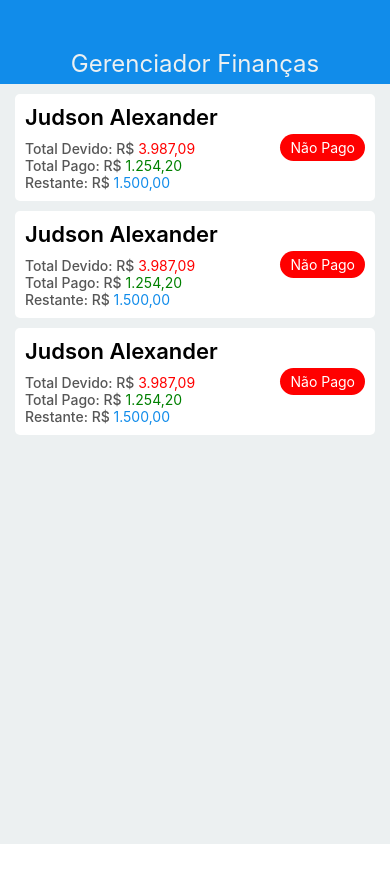
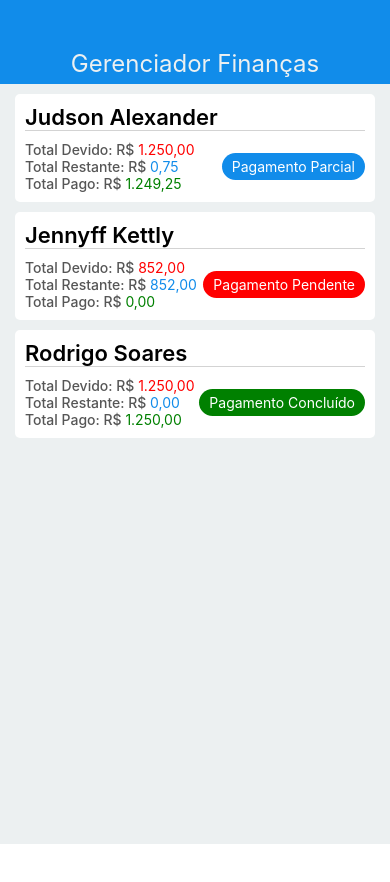
Before and after one commit to Rodrisc/Financas, a React Native app: screen / in a window 390 px wide. Shown: the top 882 px of the page. Built offline with nearby package versions, Linux system fonts and the light colour scheme.

Commit message:
finalizacao listRenderer

```diff
--- a/App.tsx
+++ b/App.tsx
@@ -1,40 +1,8 @@
-import { StatusBar } from 'expo-status-bar';
-import { bgColor } from './colors';
-import { StyleSheet, Text, View } from 'react-native';
-
-import Header from './src/components/Header';
-import ListRenderer from './src/components/ListRenderer';
+import React from 'react';
+import Index from './src/screens/Index'
 
 export default function App() {
   return (
-    <View style={styles.container}>
-      {/* <Text>hehehe</Text>
-      <StatusBar style="auto" /> */}
-      <Header title='Gerenciador Finanças' back={false} />
-      <View style={styles.container2}>
-        <ListRenderer />
-        <ListRenderer />
-        <ListRenderer />
-      </View>
-      {/* <Teste /> */}
-    </View>
+    <Index />
   );
 }
-
-const styles = StyleSheet.create({
-  container: {
-    // flex: 1,
-    backgroundColor: bgColor,
-    height: '100%',
-    // flex: 1,
-    // flexDirection: 'column'
-    // alignItems: 'center',
-    // justifyContent: 'center',
-  },
-  container2: {
-    height: '100%',
-    marginLeft: 15,
-    marginRight: 15,
-    // backgroundColor: '#fff',
-  }
-});
--- a/colors.ts
+++ b/colors.ts
@@ -14,6 +14,8 @@ export const textColor = '#ECF0F1'
 // fim cores header
 
 // ========================= cores do listRenderer =========================
+export const borderBottomColorInfoUser = '#D3D3D3'
+export const bgColorListRenderer = '#fff'
 export const textUser = '#000'
 export const textPago = '#008000'
 export const textDevido = '#FF0000'
--- a/package.json
+++ b/package.json
@@ -9,12 +9,16 @@
     "web": "expo start --web"
   },
   "dependencies": {
+    "@react-navigation/native": "^6.1.12",
+    "@react-navigation/native-stack": "^6.9.20",
+    "@types/react": "~18.2.45",
     "expo": "~50.0.7",
     "expo-status-bar": "~1.11.1",
     "react": "18.2.0",
     "react-native": "0.73.4",
     "typescript": "^5.3.0",
-    "@types/react": "~18.2.45"
+    "react-native-screens": "~3.29.0",
+    "react-native-safe-area-context": "4.8.2"
   },
   "devDependencies": {
     "@babel/core": "^7.20.0"
--- a/src/components/ListRenderer.tsx
+++ b/src/components/ListRenderer.tsx
@@ -1,42 +1,68 @@
 import { FlatList, View, Text } from "react-native"
 import styles from "./styles/listRenderer"
-import { textPago, textDevido, textRestante } from "../../colors"
+import { textPago, textDevido, textRestante, bgColorListRenderer } from "../../colors"
+import formatNumber from "../utils/FormatNumer";
 
-// interface ListRendererProps {
-//     data: object
-// }
+interface ListRendererProps {
+    user: string;
+    devido: number;
+    pago: number;
+}
 
-const ListRenderer: React.FC = () => {
+const ListRenderer: React.FC<ListRendererProps> = ({user, devido, pago}) => {
+    var status : number
+        , restante : number = 0;
 
     const arrStatus = Array(
-        'Pago',
-        'Pendente',
-        'Pago Parcial'
+        'Pagamento Concluído',
+        'Pagamento Pendente',
+        'Pagamento Parcial'
     )
 
-    return(
+    const arrCores = Array(
+        textPago,
+        textDevido,
+        textRestante
+    )
+
+    if(pago){
+        if (devido - pago > 0){
+            status = 2
+            restante = devido - pago
+        }
+        else{
+            status = 0
+        }
+    } else {
+        status = 1
+        restante = devido - pago
+    }
+
+    return (
         <View style={styles.container}>
-           <View style={styles.containerInfo}>
 
-                <View style={styles.containerInfoUser}>
-                    <Text style={styles.textInfoUser}>Judson Alexander</Text>
+            <View style={styles.containerInfoUser}>
+                <Text style={styles.textInfoUser}>{user}</Text>
+            </View>
+
+            <View style={styles.containerInfo}>
+
+                <View >
+                    <View>
+                        <Text style={styles.textInfoValores}>Total Devido: R$ <Text style={styles.textDevido}>{formatNumber(devido) }</Text></Text>
+                        <Text style={styles.textInfoValores}>Total Restante: R$ <Text style={styles.textRestante}>{formatNumber(restante)}</Text></Text>
+                        <Text style={styles.textInfoValores}>Total Pago: R$ <Text style={styles.textPago}>{formatNumber(pago)}</Text></Text>
+                    </View>
                 </View>
 
-                <View>
-                    <Text style={styles.textInfoValores}>Total Devido: R$ <Text style={styles.textDevido}>3.987,09</Text></Text>
-                    <Text style={styles.textInfoValores}>Total Pago: R$<Text style={styles.textPago}> 1.254,20</Text></Text>
-                    <Text style={styles.textInfoValores}>Restante: R$ <Text style={styles.textRestante}>1.500,00</Text></Text>
+                <View style={styles.containerStatus}>
+                    <View style={[styles.bgStatus, {backgroundColor: arrCores[status]}]}>
+                        <Text style={{ color: bgColorListRenderer }}>{arrStatus[status]}</Text>
+                    </View>
                 </View>
 
-           </View>
+            </View>
 
-           <View style={styles.containerStatus}>
-               <View style={styles.bgStatus}>
-                    <Text style={{color: 'white'}}>Não Pago</Text>
-               </View>
-                {/* <Text>Não Pago</Text>
-                <Text>Pago</Text> */}
-           </View>
         </View>
     )
 
--- a/src/components/styles/listRenderer.ts
+++ b/src/components/styles/listRenderer.ts
@@ -1,29 +1,34 @@
 import { StyleSheet } from "react-native";
-import { textPago, textDevido, textInfoValores, textRestante, textUser } from "../../../colors";
+import { textPago, textDevido, textInfoValores, textRestante, textUser, bgColorListRenderer, borderBottomColorInfoUser } from "../../../colors";
 
 
 const styles = StyleSheet.create({
     container:{
-        justifyContent: 'space-between',
-        backgroundColor: 'white',
+        backgroundColor: bgColorListRenderer,
         marginTop: 10,
         width: '100%',
         borderRadius: 5,
         padding: 10,
+    },
+
+    containerInfo:{
+        justifyContent: 'space-between',
         flexDirection: "row"
     },
 
-    containerInfo:{
-    },
-
     containerInfoUser:{
-        paddingBottom: 10,
+        // paddingBottom: 10,
+        width: '100%',
+        borderBottomColor: borderBottomColorInfoUser,
+        borderBottomWidth: 0.5,
+        marginBottom: 10
     },
 
     textInfoUser:{
         fontWeight: '600',
         fontSize: 22,
-        color: textUser
+        color: textUser,
+        textTransform: "capitalize"
     },
 
     textDevido:{
@@ -52,7 +57,7 @@ const styles = StyleSheet.create({
     },
 
     bgStatus:{
-        backgroundColor: textDevido,
+        // backgroundColor: textDevido,
         paddingBottom: 5,
         paddingLeft: 10,
         paddingRight: 10,
--- /dev/null
+++ b/src/screens/Index.tsx
@@ -0,0 +1,39 @@
+import { bgColor } from '../../colors';
+import { StyleSheet, Text, View } from 'react-native';
+
+import Header from '../components/Header';
+import ListRenderer from '../components/ListRenderer';
+
+export default function Index() {
+  return (
+    <View style={styles.container}>
+      {/* <Text>hehehe</Text>
+      <StatusBar style="auto" /> */}
+      <Header title='Gerenciador Finanças' back={false} />
+      <View style={styles.container2}>
+        <ListRenderer user={'Judson alexander'} devido={1250.00} pago={1249.25} />
+        <ListRenderer user={'Jennyff Kettly'} devido={852.00} pago={0}/>
+        <ListRenderer user={'Rodrigo Soares'} devido={1250} pago={1250}/>
+      </View>
+      {/* <Teste /> */}
+    </View>
+  );
+}
+
+const styles = StyleSheet.create({
+  container: {
+    // flex: 1,
+    backgroundColor: bgColor,
+    height: '100%',
+    // flex: 1,
+    // flexDirection: 'column'
+    // alignItems: 'center',
+    // justifyContent: 'center',
+  },
+  container2: {
+    height: '100%',
+    marginLeft: 15,
+    marginRight: 15,
+    // backgroundColor: '#fff',
+  }
+});
--- /dev/null
+++ b/src/utils/FormatNumer.ts
@@ -0,0 +1,3 @@
+export default function formatNumber(valor: number): string {
+    return valor.toLocaleString('pt-BR', { minimumFractionDigits: 2 });
+}
```
Also changed, not shown: 1 other file (tests, documents, lock files or other folders).
